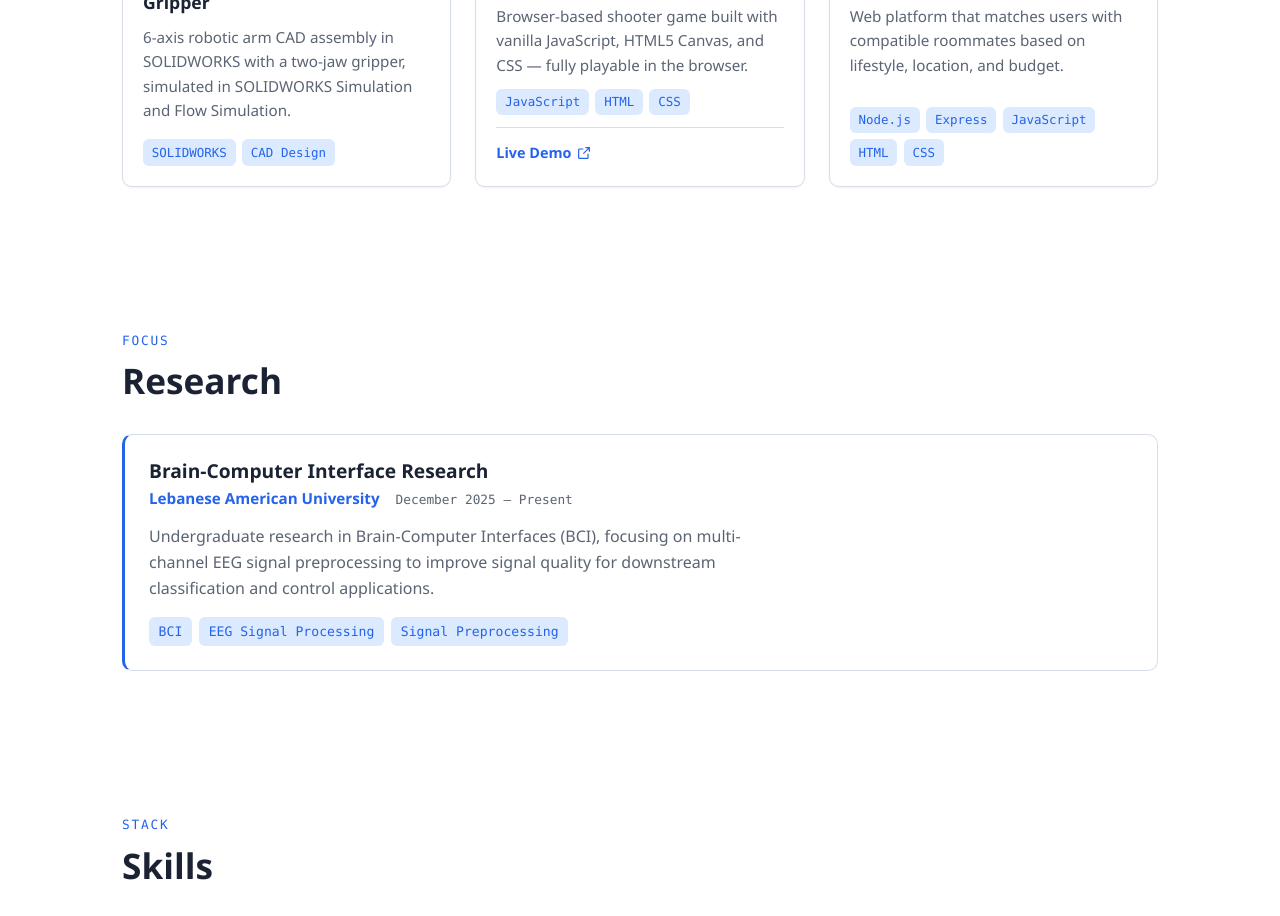
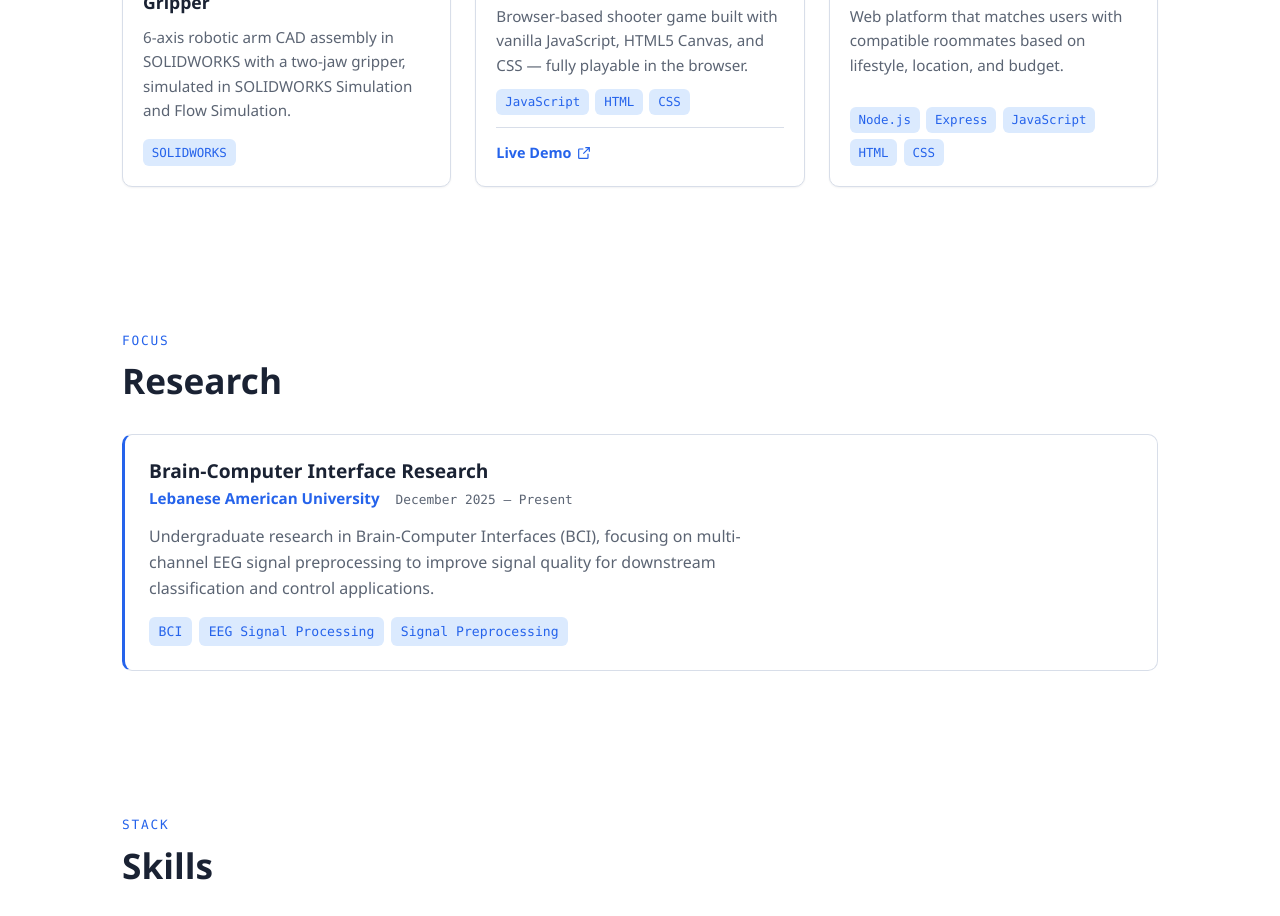
Before and after one commit to JamesJMakhlouf/Portfolio, a React (Vite) app: page / in a window 1280 px wide. Shown: the part 2960-3876 px from the top of the page. Built offline with nearby package versions, Linux system fonts and the light colour scheme.

Commit message:
Trim gripper tags; drop videoLink placeholder from Shooter Game media

```diff
--- a/src/data/portfolio.ts
+++ b/src/data/portfolio.ts
@@ -488,7 +488,7 @@ export const portfolio: PortfolioData = {
         'Static gripper-jaw stress analysis with factor of safety.',
         'External flow simulation visualizing pressure and velocity contours.',
       ],
-      tags: ['SOLIDWORKS', 'CAD Design'],
+      tags: ['SOLIDWORKS'],
       cover: 'gripper-model/Screenshot 2025-12-02 221818.png',
       coverAlt: 'SOLIDWORKS model of the robotic arm',
       media: [
@@ -616,13 +616,6 @@ export const portfolio: PortfolioData = {
           src: `shooter/Screenshot 2026-08-12 ${stamp}.png`,
           alt: `Shooter Game gameplay screenshot ${stamp}`,
         })),
-        {
-          type: 'videoLink',
-          url: 'https://jamesjmakhlouf.github.io/Shooter-Game/',
-          label: 'Play Shooter Game',
-          alt: 'Shooter Game live demo',
-          caption: 'Play the game directly in your browser.',
-        },
       ],
     },
     {
```
